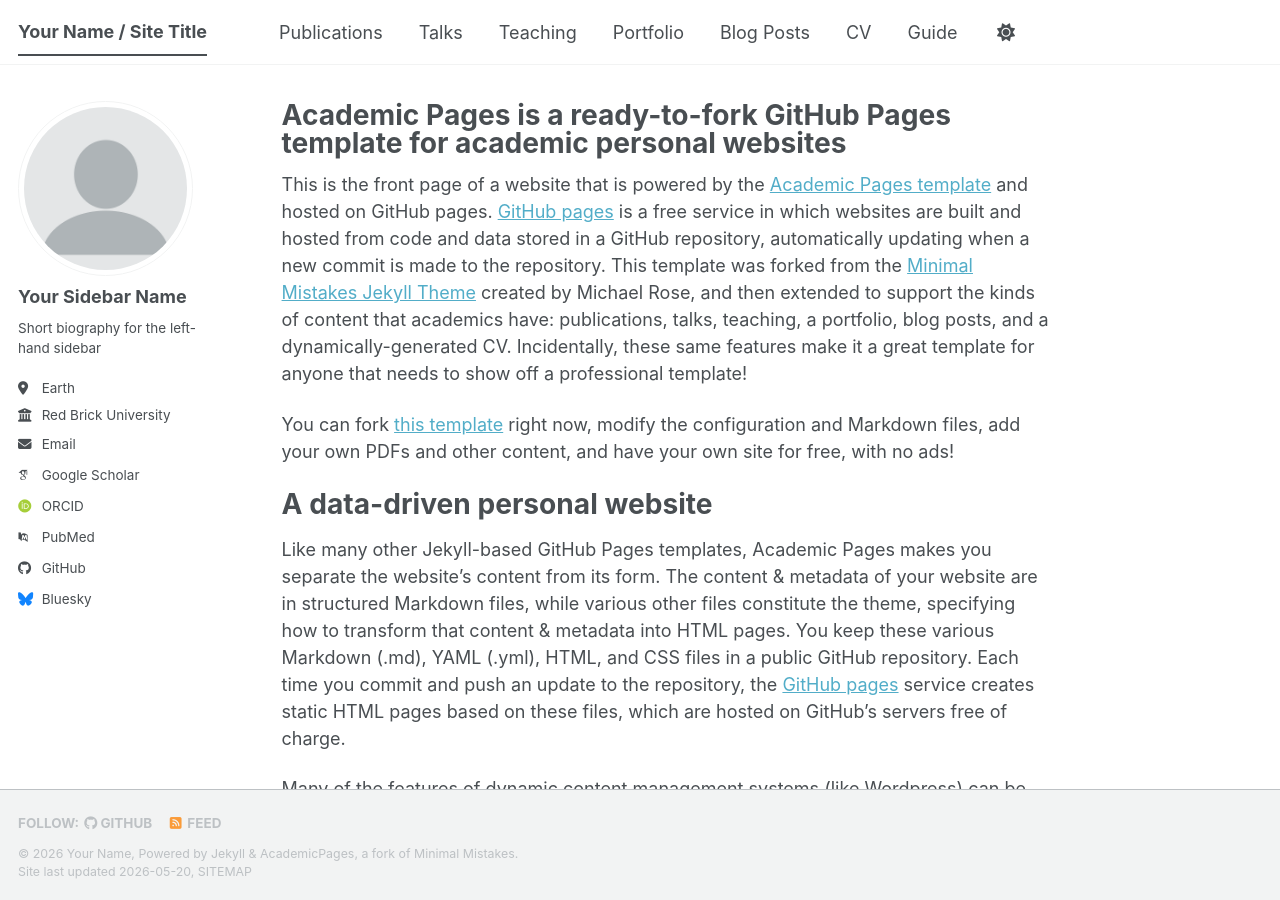
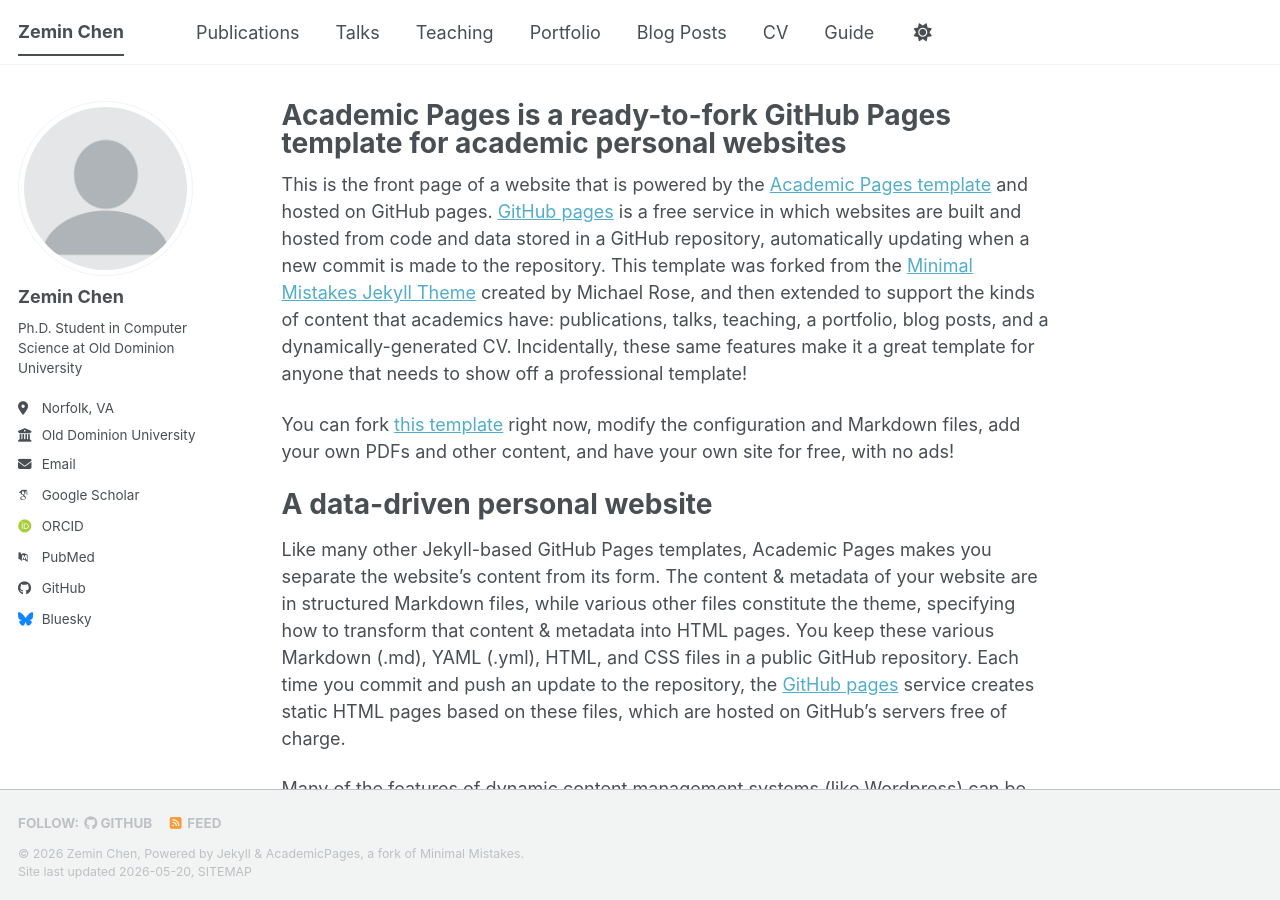
Before and after one commit to jimmychen9/jimmychen9.github.io, a Jekyll site: the page built from _pages/about.md, in a window 1280 px wide and 900 px high. Built offline with Jekyll 4.4.1, drawn with Linux system fonts in a browser that asks for light colours; some web fonts are replaced; a script bundle is joined from its source files by our own code; library files that are not in the unit come from our copies.

Commit message:
Update site configuration

```diff
--- a/_config.yml
+++ b/_config.yml
@@ -9,14 +9,13 @@
 # Basic Site Settings
 locale                   : "en-US"
 site_theme               : "default" # The available themes options are "default", "air", "sunrise", "mint", "dirt" and "contrast"
-title                    : "Your Name / Site Title"
+title                    : "Zemin Chen"
 title_separator          : "-"
-name                     : &name "Your Name"
-description              : &description "Your Name's academic portfolio"   # Update this with a general description of your site, this is the default if not overridden by a page
-url                      : https://academicpages.github.io # The base hostname & protocol for your site e.g. "https://[your GitHub username].github.io",
-                                                           # or if you already have some other page hosted on Github then use "https://[your GitHub username].github.io/[Your Repo Name]"
+name                     : "Zemin Chen"
+description              : "Ph.D. Student in Computer Science at Old Dominion University"
+url                      : "https://jimmychen9.github.io"
 baseurl                  : "" # the subpath of your site, e.g. "/blog"
-repository               : "academicpages/academicpages.github.io"
+repository               : "jimmychen9/jimmychen9.github.io"
 
 # Site Author - The following control what appear as part of the author content on the side bar.
 #               If a field is blank the icon and link will not appear, otherwise it will be shown.
@@ -24,18 +23,18 @@ repository               : "academicpages/academicpages.github.io"
 author:
   # Biographic information
   avatar           : "profile.png"
-  name             : "Your Sidebar Name"
+  name             : "Zemin Chen"
   pronouns         : # example: "she/her"
-  bio              : "Short biography for the left-hand sidebar"
-  location         : "Earth"
-  employer         : "Red Brick University"
+  bio              : "Ph.D. Student in Computer Science at Old Dominion University"
+  location         : "Norfolk, VA"
+  employer         : "Old Dominion University"
   uri              : # URL
-  email            : "none@example.org"
+  email            : "zchen002@odu.edu"
 
   # Academic websites
   academia         : # URL
   arxiv            : # URL - Update with the correct link to your profile
-  googlescholar    : "https://scholar.google.com/citations?user=PS_CX0AAAAAJ"
+  googlescholar    : "https://scholar.google.com/citations?user=lb1qnj4AAAAJ&hl=en"
   inspire-hep      : # URL
   impactstory      : # URL
   orcid            : "https://orcid.org/yourorcidurl"
```
